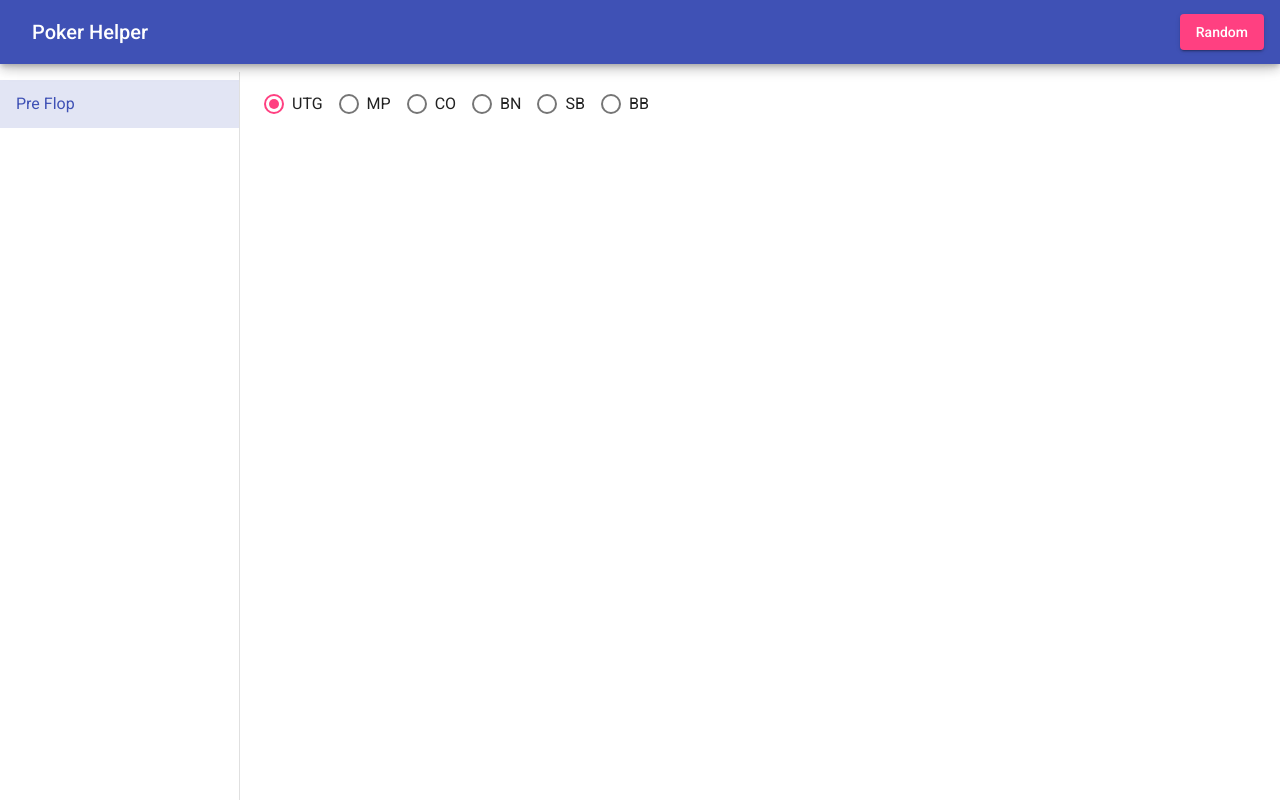
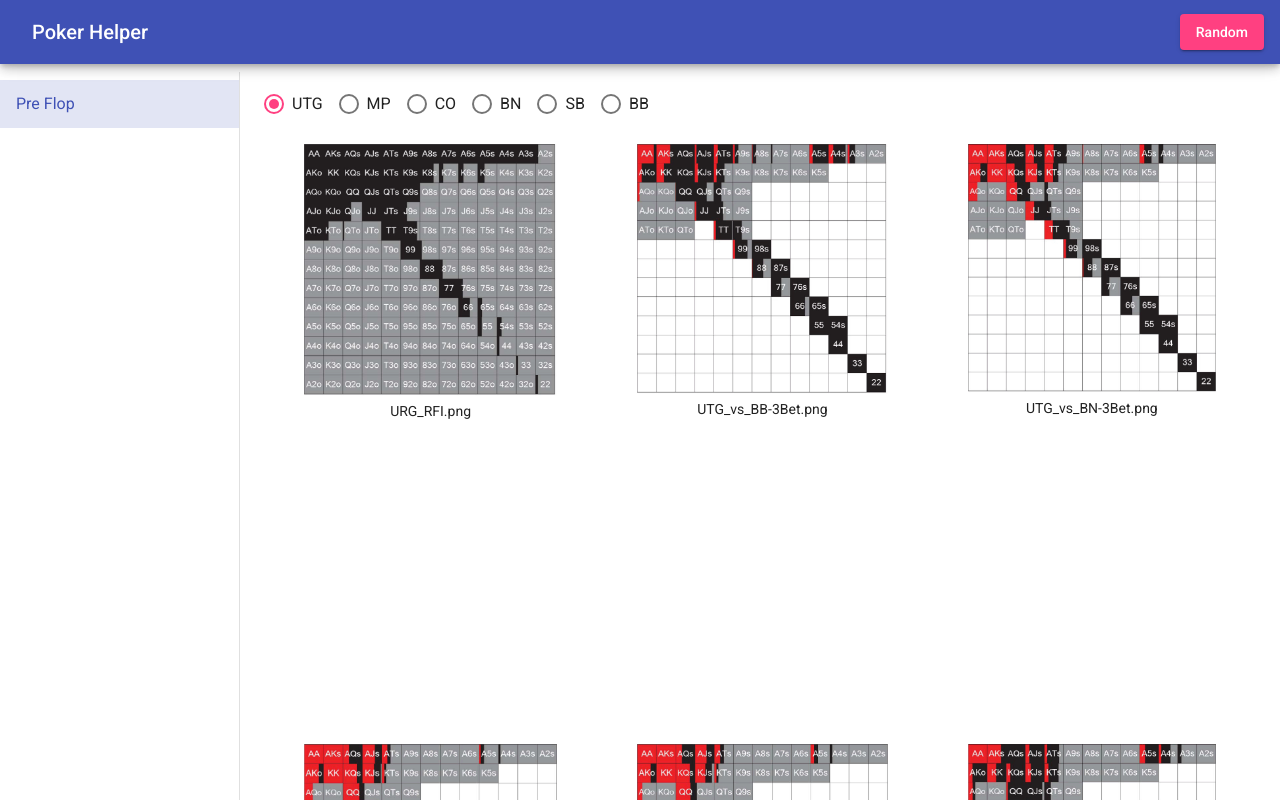
Before and after one commit to VladlenT/poker-helper, an Angular app: page /pre-flop in a window 1280 px wide. Shown: the top 800 px of the page. Built offline with nearby package versions, Linux system fonts and the light colour scheme.

Commit message:
feat(pre-flop-page): added ranges imgs changed based on selected position

```diff
--- a/src/app/app.component.scss
+++ b/src/app/app.component.scss
@@ -11,12 +11,14 @@
 }
 
 mat-drawer-container {
+  display: flex;
   min-height: calc(100vh - 4.5rem);
   background-color: transparent;
 }
 
 mat-drawer-content {
   padding: 1.3rem 1.5rem;
+  height: auto;
 }
 
 mat-drawer {
--- a/src/app/components/rng/rng.component.ts
+++ b/src/app/components/rng/rng.component.ts
@@ -1,5 +1,5 @@
 import { Component, OnInit, ChangeDetectionStrategy } from '@angular/core';
-import { random } from 'lodash';
+import random from 'lodash/random';
 
 @Component({
   selector: 'app-rng',
--- a/src/app/material.module.ts
+++ b/src/app/material.module.ts
@@ -6,6 +6,7 @@ import { MatSelectModule } from '@angular/material/select';
 import { MatRadioModule } from '@angular/material/radio';
 import { MatToolbarModule } from '@angular/material/toolbar';
 import { MatButtonModule } from '@angular/material/button';
+import { MatGridListModule } from '@angular/material/grid-list';
 
 const MODULES = [
   MatSidenavModule,
@@ -14,6 +15,7 @@ const MODULES = [
   MatRadioModule,
   MatToolbarModule,
   MatButtonModule,
+  MatGridListModule,
 ];
 
 @NgModule({
--- a/src/app/pages/pre-flop-page/pre-flop-page.component.html
+++ b/src/app/pages/pre-flop-page/pre-flop-page.component.html
@@ -3,3 +3,10 @@
     {{ position }}
   </mat-radio-button>
 </mat-radio-group>
+
+<div class="ranges">
+  <figure *ngFor="let img of ranges[selectedPosition]">
+    <img [src]="IMG_PATH + selectedPosition + '/' + img" alt="" />
+    <figcaption>{{ img }}</figcaption>
+  </figure>
+</div>
--- a/src/app/pages/pre-flop-page/pre-flop-page.component.scss
+++ b/src/app/pages/pre-flop-page/pre-flop-page.component.scss
@@ -3,10 +3,26 @@
 }
 
 .positions {
-  margin-bottom: 2.5rem;
+  display: block;
+  margin-bottom: 1rem;
 
   &__item {
     margin-right: 1rem;
     font-size: 1rem;
   }
 }
+
+.ranges {
+  display: grid;
+  grid-template-columns: repeat(3, minmax(auto, 600px));
+  grid-auto-rows: minmax(auto, 600px);
+}
+
+img {
+  height: auto;
+  width: 100%;
+}
+
+figcaption {
+  text-align: center;
+}
--- a/src/app/pages/pre-flop-page/pre-flop-page.component.ts
+++ b/src/app/pages/pre-flop-page/pre-flop-page.component.ts
@@ -1,6 +1,5 @@
 import { Component, OnInit, ChangeDetectionStrategy } from '@angular/core';
 import { positions, ranges } from '../../shared/shared';
-import { Position } from '../../types/types';
 
 @Component({
   selector: 'app-pre-flop-page',
@@ -11,8 +10,9 @@ import { Position } from '../../types/types';
 export class PreFlopPageComponent implements OnInit {
   positions = positions;
   ranges = ranges;
+  selectedPosition = positions[0];
 
-  selectedPosition = positions[0];
+  IMG_PATH = '/assets/img/ranges/';
 
   constructor() {}
 
--- a/tsconfig.base.json
+++ b/tsconfig.base.json
@@ -12,6 +12,7 @@
     "importHelpers": true,
     "target": "ES2017",
     "module": "es2020",
+    "allowSyntheticDefaultImports": true,
     "lib": ["es2018", "dom"]
   }
 }
```
